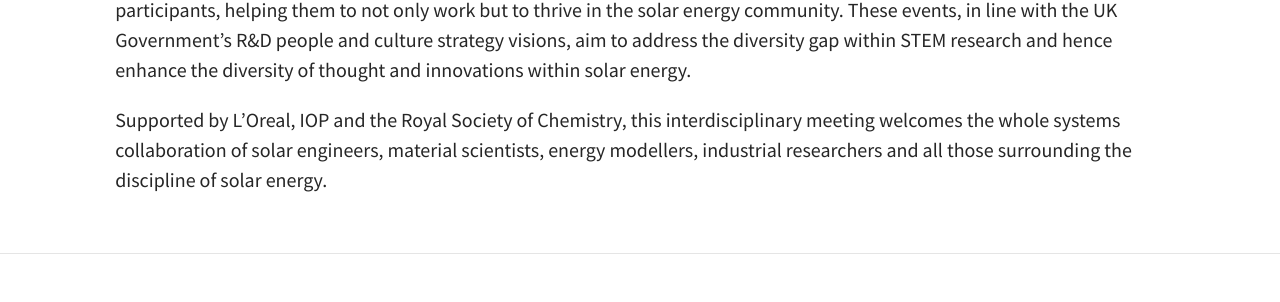
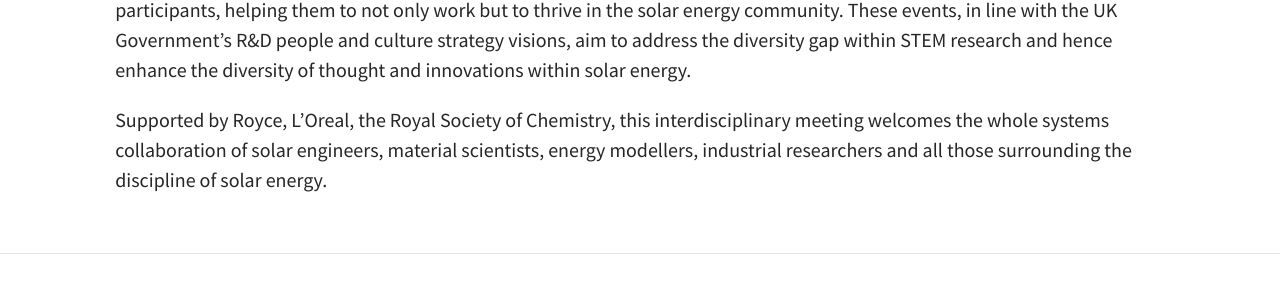
Before and after one commit to MAINSTRAEM/old_website, a Jekyll site: the page built from index.md, in a window 1280 px wide. Shown: the part 838-1140 px from the top of the page. Built offline with Jekyll 4.4.1, drawn with Linux system fonts in a browser that asks for light colours.

Commit message:
Update index.md

```diff
--- a/index.md
+++ b/index.md
@@ -19,4 +19,4 @@ This full day event will combine intensive career skills workshops with creative
 
 This years participants will be invited to provide feedback to co-develop further events to ensure the relevance and usefulness of future activities. This January will be the launch of the MAINSTRAEM event series but it’s success depends on it’s participants, helping them to not only work but to thrive in the solar energy community. These events, in line with the UK Government’s R&D people and culture strategy visions, aim to address the diversity gap within STEM research and hence enhance the diversity of thought and innovations within solar energy.
 
-Supported by L’Oreal, IOP and the Royal Society of Chemistry, this interdisciplinary meeting welcomes the whole systems collaboration of solar engineers, material scientists, energy modellers, industrial researchers and all those surrounding the discipline of solar energy.
+Supported by Royce, L’Oreal, the Royal Society of Chemistry, this interdisciplinary meeting welcomes the whole systems collaboration of solar engineers, material scientists, energy modellers, industrial researchers and all those surrounding the discipline of solar energy.
```
